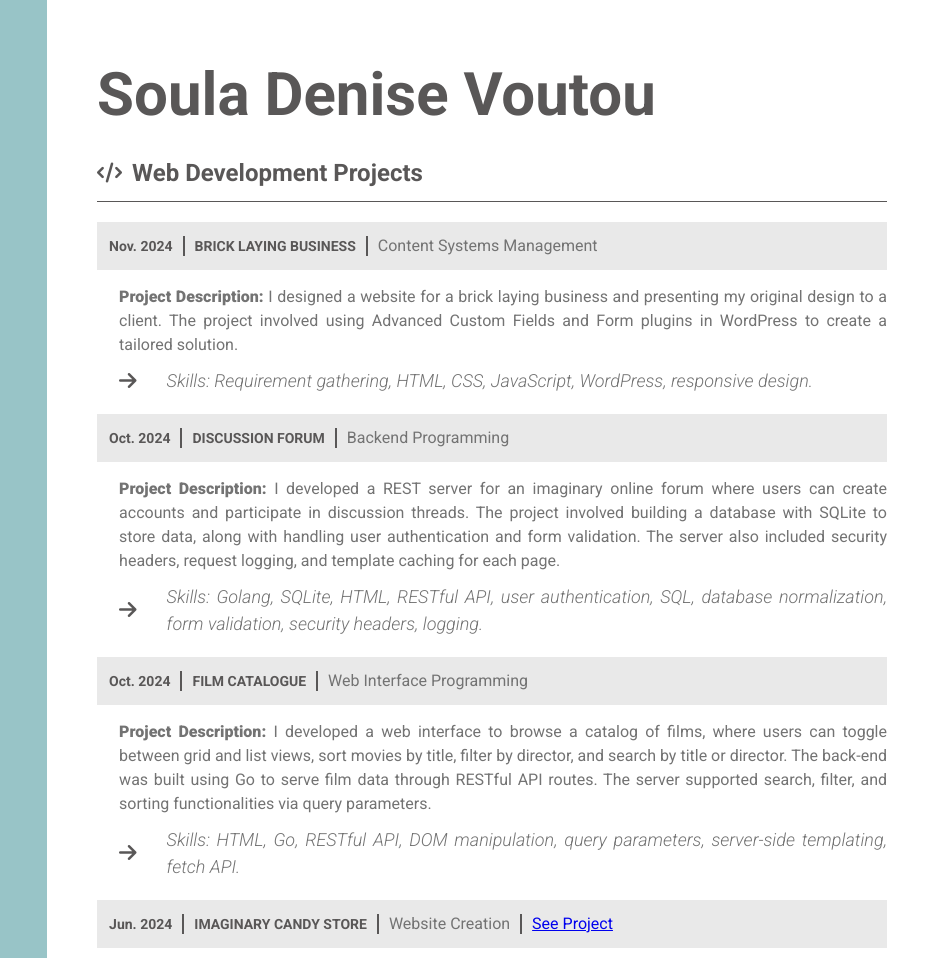
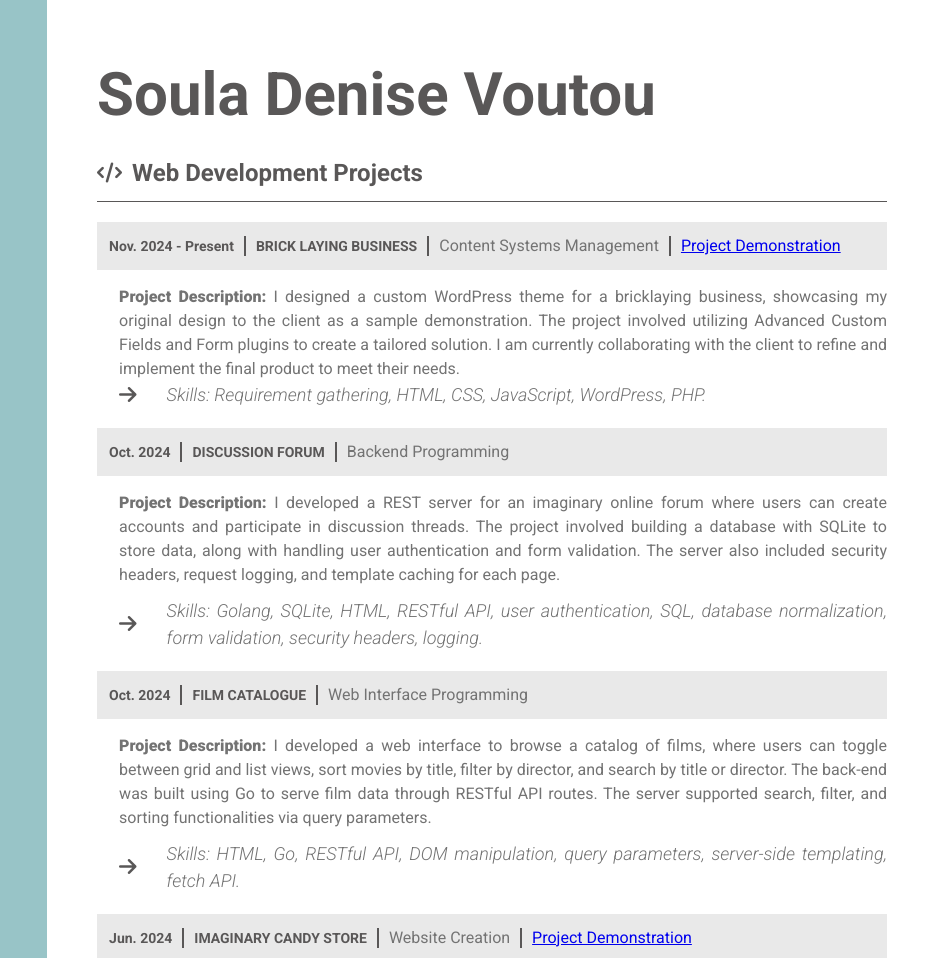
Before and after one commit to dionysia166/Portfolio, a plain HTML site: page cv/index.html in a window 1280 px wide. Shown: the top 958 px of the page, 343-1280 px from the left. Drawn offline with Linux system fonts and the light colour scheme.

Commit message:
Add more details to brick laying project description

```diff
--- a/cv/index.html
+++ b/cv/index.html
@@ -334,18 +334,20 @@
 				  <div>
 					<div class="sub-heading">
 					  <div class="sub-heading-flex">
-						<h6>Nov. 2024</h6>
+						<h6>Nov. 2024 - Present</h6>
 						<hr>
 						<h4>Brick Laying Business</h4>
 						<hr>
 						<p>Content Systems Management</p>
+						<hr>
+						<a href="https://dionysia166.github.io/brick-theme-demo/" target="_blank">Project Demonstration</a>
 					  </div>
 					</div>
 					<ul>
-					  <p class="project-desctiption"><span class="bold-text">Project Description: </span>I designed a website for a brick laying business and presenting my original design to a client. The project involved using Advanced Custom Fields and Form plugins in WordPress to create a tailored solution.</p>
+						<p class="project-description"><span class="bold-text">Project Description:</span> I designed a custom WordPress theme for a bricklaying business, showcasing my original design to the client as a sample demonstration. The project involved utilizing Advanced Custom Fields and Form plugins to create a tailored solution. I am currently collaborating with the client to refine and implement the final product to meet their needs.</p>
 					  <div class="skills-dflex">
 						<i class="fa-solid fa-arrow-right"></i>
-						<p class="italic-text">Skills: Requirement gathering, HTML, CSS, JavaScript, WordPress, responsive design.</p>
+						<p class="italic-text">Skills: Requirement gathering, HTML, CSS, JavaScript, WordPress, PHP.</p>
 					  </div>
 					</ul>
 				  </div>
@@ -397,7 +399,7 @@
 						<hr>
 						<p>Website Creation</p>
 						<hr>
-						<a href="https://dionysia166.github.io/Portfolio/">See Project</a>
+						<a href="https://dionysia166.github.io/Portfolio/webcreation2/" target="_blank">Project Demonstration</a>
 					  </div>
 					</div>
 					<ul>
```
